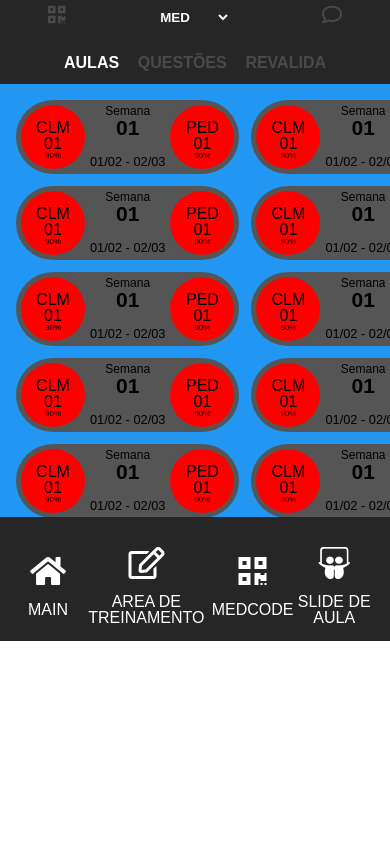
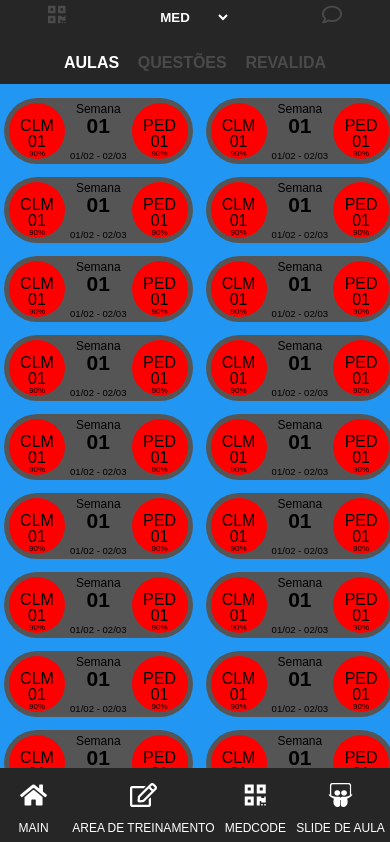
Before and after one commit to LuAnderson/front-do-front, an Angular app: page / in a window 390 px wide. Shown: the top 842 px of the page. Built offline with nearby package versions, Linux system fonts and the light colour scheme.

Commit message:
Pequenos detalhes de responsividade para Smartphones e Ipad

```diff
--- a/src/app/main/aulas/aulas.component.scss
+++ b/src/app/main/aulas/aulas.component.scss
@@ -1,9 +1,9 @@
 .aulas {
     display: grid;
+    grid-gap: 10px;
     grid-template-columns: auto auto auto;
     background-color: #2196F3;
-    padding: 10px;
-    max-height: 106vw;
+    min-height: 210vw;
     overflow: auto;
 
     .caixa-semana {
@@ -46,11 +46,12 @@
             text-align: center;
 
             .semana {
+                font-size: 1rem;
+                font-size: 0.75em;
+                text-align: center;
+
                 display: inline-block;
-                font-size: 1rem;
                 margin: 5px 0px;
-                text-align: center;
-                font-size: 0.75em;
 
                 .numero{
                     display: block;
@@ -68,3 +69,26 @@
         }
     }
 }
+
+@media only screen and (max-width: 480px) {
+    .aulas {
+        grid-template-columns: auto auto;
+        grid-gap: 5px;
+        padding: 10px 0;
+
+        .caixa-semana{
+            margin: 4px;
+
+            .campo-apostila {
+                width: 3.5rem;
+                height: 3.5rem;
+            }
+
+            .caixa-informacoes{
+                .dias {
+                    font-size: .6em;
+                }
+            }
+        }
+    }
+}
--- a/src/app/main/footer/footer.component.scss
+++ b/src/app/main/footer/footer.component.scss
@@ -1,9 +1,12 @@
 .footer {
-    display: inline-flex;
-    width: -webkit-fill-available;
     background: #262626;
     color: white;
-    padding: 15px;
+    padding: 10px;
+
+    bottom: 0px;
+    display: inline-flex;
+    position: absolute;
+    width: -webkit-fill-available;
 
     div{
         display: block;
@@ -17,3 +20,31 @@
         }
     }
 }
+
+
+@media only screen and (max-width: 480px) {
+    .footer{
+        padding: 0px 0 10px 0;
+
+        div{
+            i{
+                font-size: 1.5em;
+            }
+            p{
+                font-size: .75em;
+            }
+        }
+    }
+}
+
+@media only screen
+and (min-device-width : 480px)
+and (max-device-width : 768px){
+    .footer{
+        padding: 5px;
+
+        p {
+            font-size: .75em;
+        }
+    }
+}
--- a/src/styles.scss
+++ b/src/styles.scss
@@ -5,3 +5,7 @@
 *{
     font-family: Arial, Helvetica, sans-serif;
 }
+
+body{
+    overflow: hidden;
+}
```
